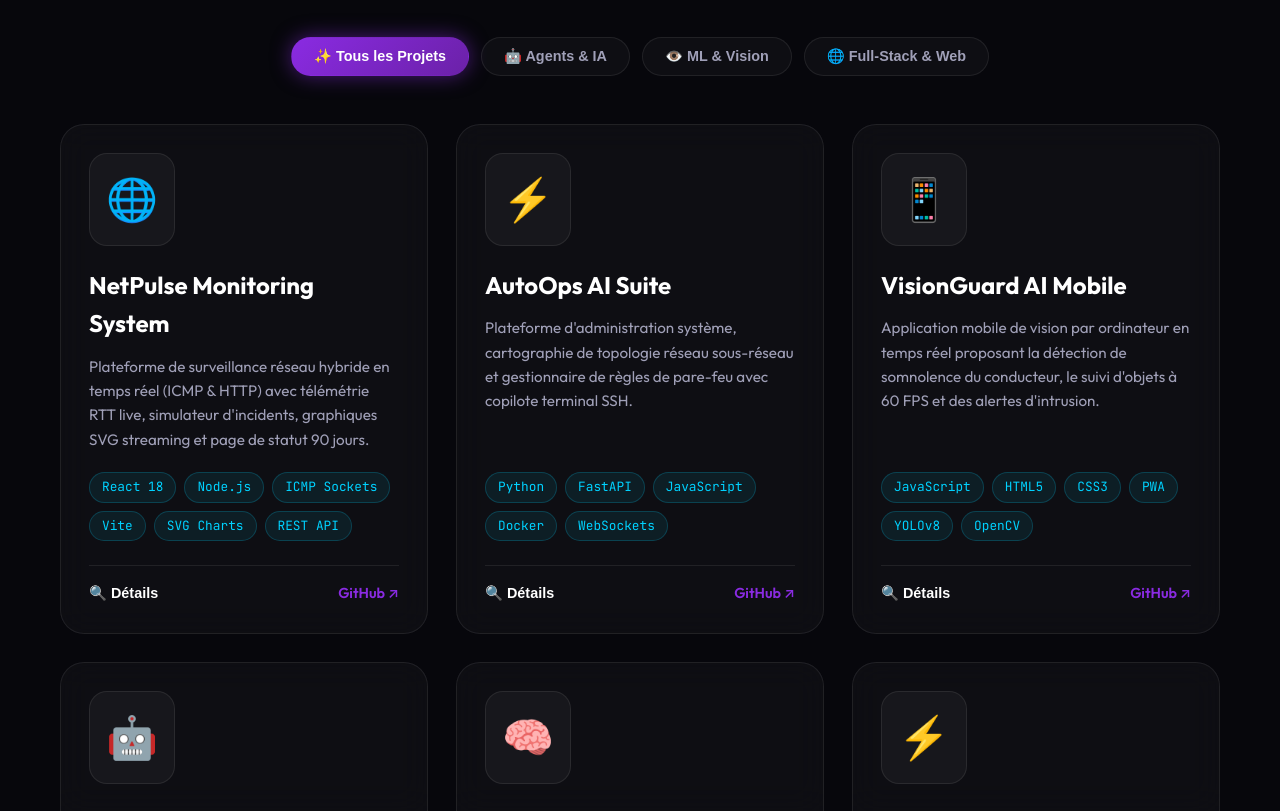
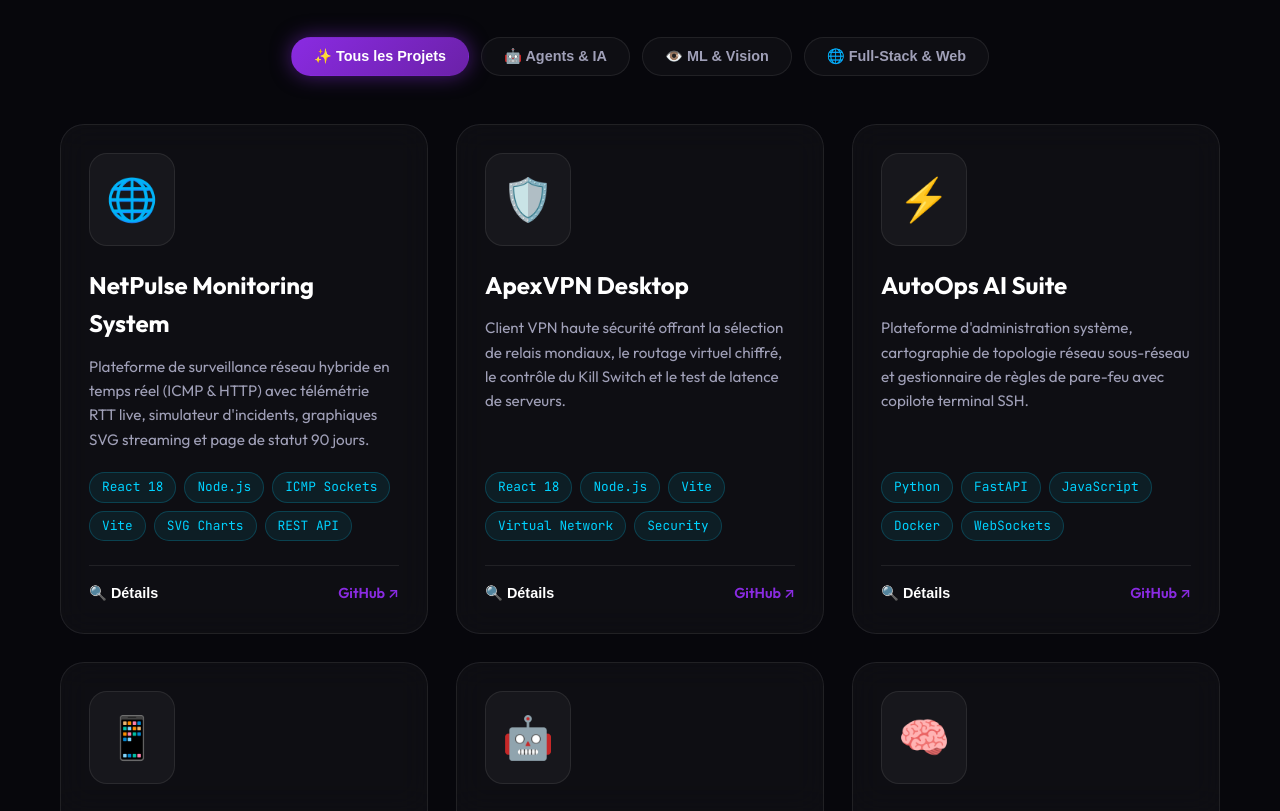
Before and after one commit to ratovoarisoaricardo/Portfolio, a website built with Vite: page index.html in a window 1280 px wide. Shown: the part 1989-2800 px from the top of the page. Built offline with nearby package versions, Linux system fonts and the light colour scheme.

Commit message:
feat: Mise a jour portfolio avec NetPulse et ApexVPN

```diff
--- a/index.html
+++ b/index.html
@@ -94,7 +94,7 @@
             Bonjour ! Je suis <strong>RATOVOARISOA Mendrika Manjaka Ricardo</strong>, un <strong>Développeur IA & Full-Stack</strong> passionné par la conception et le développement d'applications web intelligentes à forte valeur ajoutée, de systèmes multi-agents et de solutions de Machine Learning modernes.
           </p>
           <p class="about-bio" data-i18n="about.p2">
-            Des systèmes multi-agents autonomes aux plateformes RAG d'entreprise, en passant par l'analyse de flux en temps réel via WebSockets et la vision par ordinateur avec YOLOv5, je m'efforce d'allier rigueur algorithmique, performance backend et interfaces utilisateurs élégantes.
+            Des systèmes multi-agents autonomes aux plateformes RAG d'entreprise, en passant par la <strong>surveillance d'infrastructures réseau temps réel (pings ICMP/HTTP, télémétrie RTT)</strong> et la vision par ordinateur avec YOLOv5, je m'efforce d'allier rigueur algorithmique, performance backend et interfaces utilisateurs élégantes.
           </p>
 
           <div class="skills-highlight">
--- a/main.js
+++ b/main.js
@@ -74,12 +74,14 @@ let currentLang = localStorage.getItem('portfolio_lang') || 'fr';
 // --- Typewriter Phrases ---
 const typewriterPhrases = {
   fr: [
+    "Surveillance Réseau & Infrastructures Temps Réel",
     "Spécialiste Essaims d'Agents IA Autonomes",
     "Architecte RAG & Recherche Vectorielle",
     "Analyse de Flux Temps Réel & WebSockets",
     "Vision par Ordinateur YOLOv5 & Deep Learning"
   ],
   en: [
+    "Real-Time Network Monitoring & Telemetry",
     "Autonomous AI Agent Swarms Specialist",
     "Enterprise RAG & Vector Search Architect",
     "Real-Time Streaming Analytics & WebSockets",
@@ -112,6 +114,32 @@ const projects = [
         "Streaming SVG RTT latency trend charts & 30s sparklines",
         "Network incident simulator (server outage, high RTT spike, packet loss)",
         "Public status page featuring 90-day interactive SLA calendar"
+      ]
+    }
+  },
+  {
+    id: "apex-vpn",
+    category: "fullstack",
+    title: "ApexVPN Desktop",
+    desc: {
+      fr: "Client VPN haute sécurité offrant la sélection de relais mondiaux, le routage virtuel chiffré, le contrôle du Kill Switch et le test de latence de serveurs.",
+      en: "Desktop VPN client featuring global relay server selection, encrypted virtual routing, Kill Switch control, and server latency benchmark."
+    },
+    tech: ["React 18", "Node.js", "Vite", "Virtual Network", "Security"],
+    icon: "🛡️",
+    github: "https://github.com/ratovoarisoaricardo",
+    features: {
+      fr: [
+        "Sélection et mesure de ping en direct de serveurs relais mondiaux",
+        "Tunneling chiffré et protection contre les fuites DNS / IP",
+        "Mécanisme d'urgence Kill Switch automatique",
+        "Interface sombre moderne avec statistiques de trafic en direct"
+      ],
+      en: [
+        "Global relay server selection & live ping benchmarking",
+        "Encrypted tunneling & DNS/IP leak protection",
+        "Automated Kill Switch emergency internet disconnect",
+        "Modern dark UI with live bandwidth telemetry"
       ]
     }
   },
```
